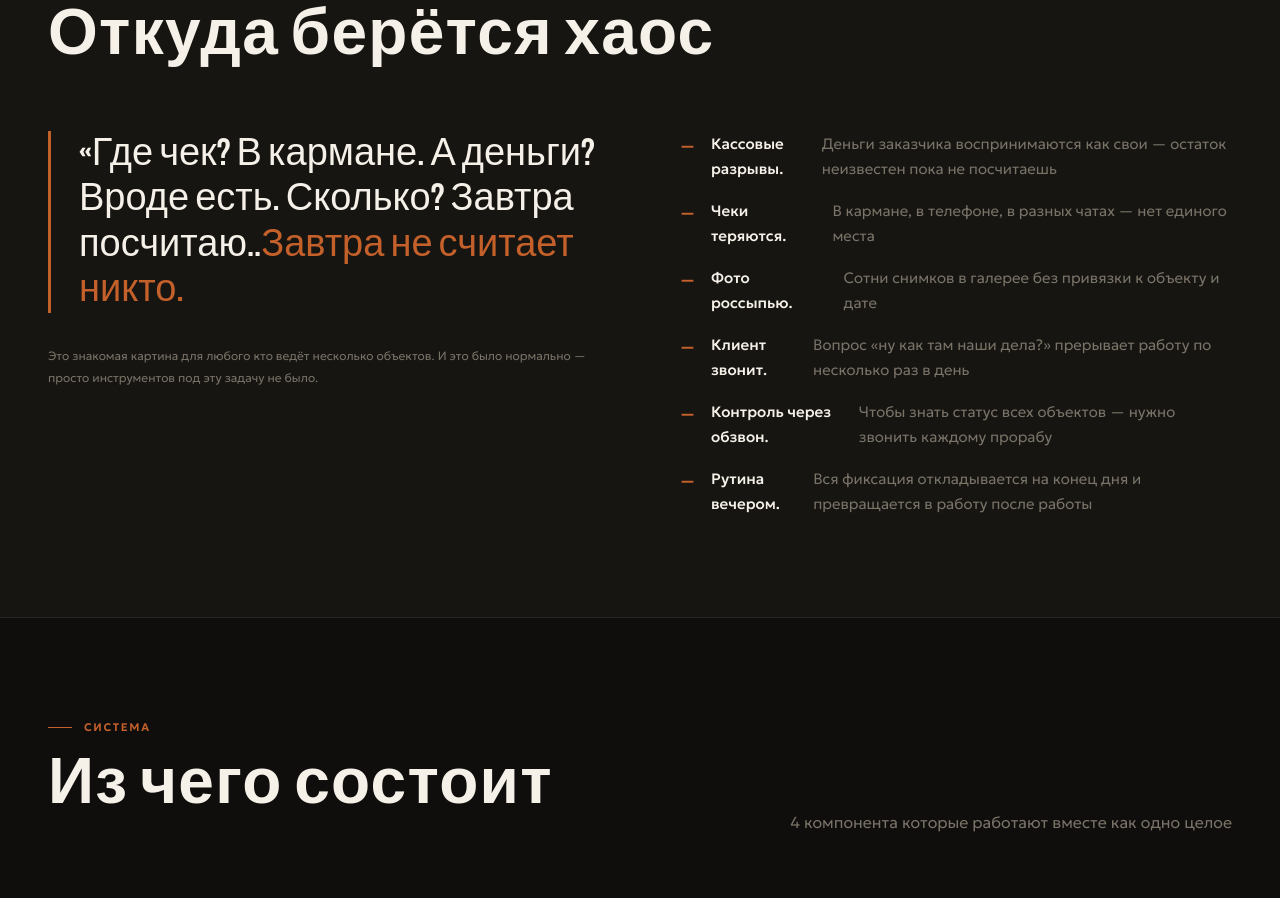
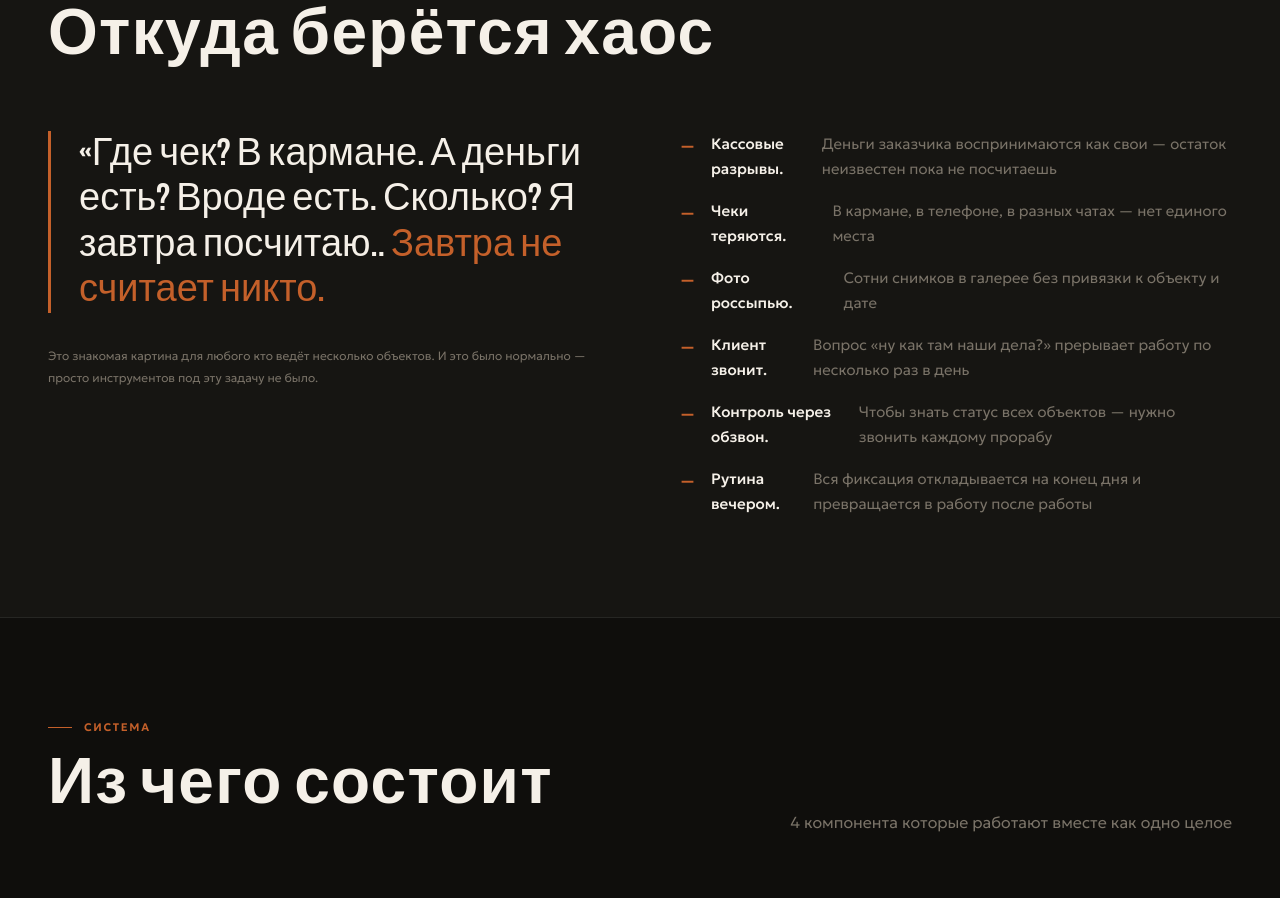
Before and after one commit to wecoth/remb--landing, a plain HTML site: page index.html in a window 1280 px wide. Shown: the part 933-1831 px from the top of the page. Drawn offline with Linux system fonts and the light colour scheme.

Commit message:
Update index.html

```diff
--- a/index.html
+++ b/index.html
@@ -766,7 +766,7 @@
   <div class="problem-grid reveal">
     <div class="problem-left">
       <div class="big-quote">
-        «Где чек? В кармане. А деньги? Вроде есть. Сколько? Завтра посчитаю..<em>Завтра не считает никто.</em>
+        «Где чек? В кармане. А деньги есть? Вроде есть. Сколько? Я завтра посчитаю.. <em>Завтра не считает никто.</em>
       </div>
       <p style="font-size:12px; color:var(--muted); font-weight:300; line-height:1.8;">
         Это знакомая картина для любого кто ведёт несколько объектов. И это было нормально — просто инструментов под эту задачу не было.
```
